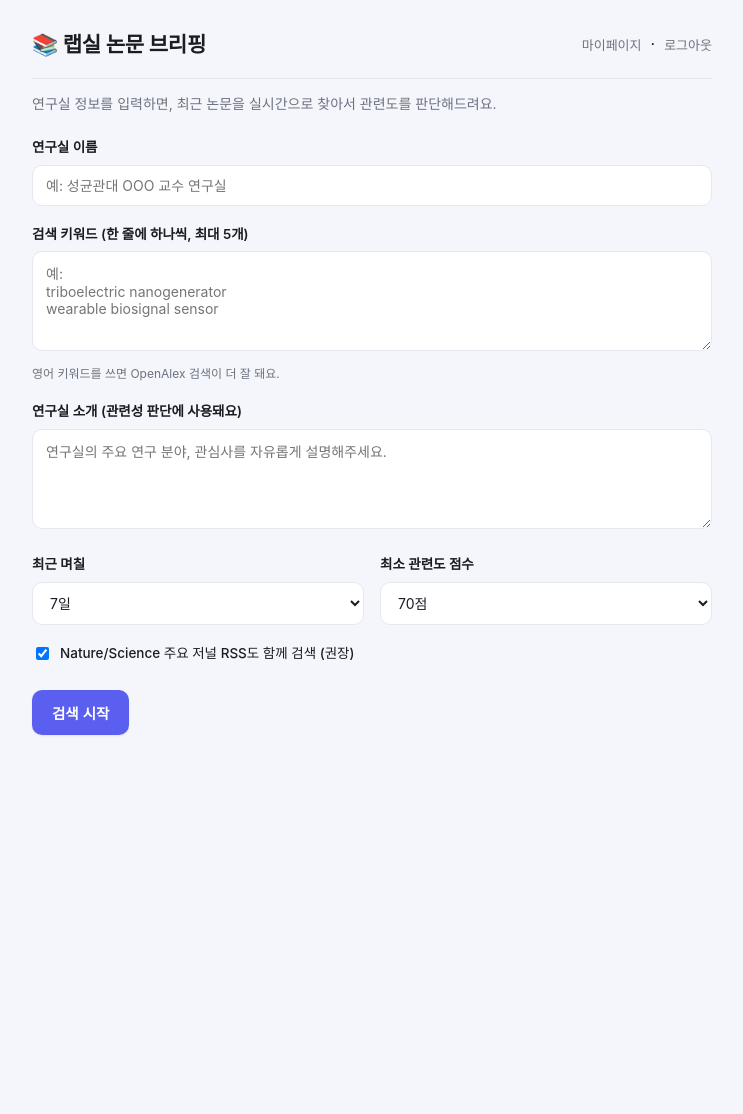
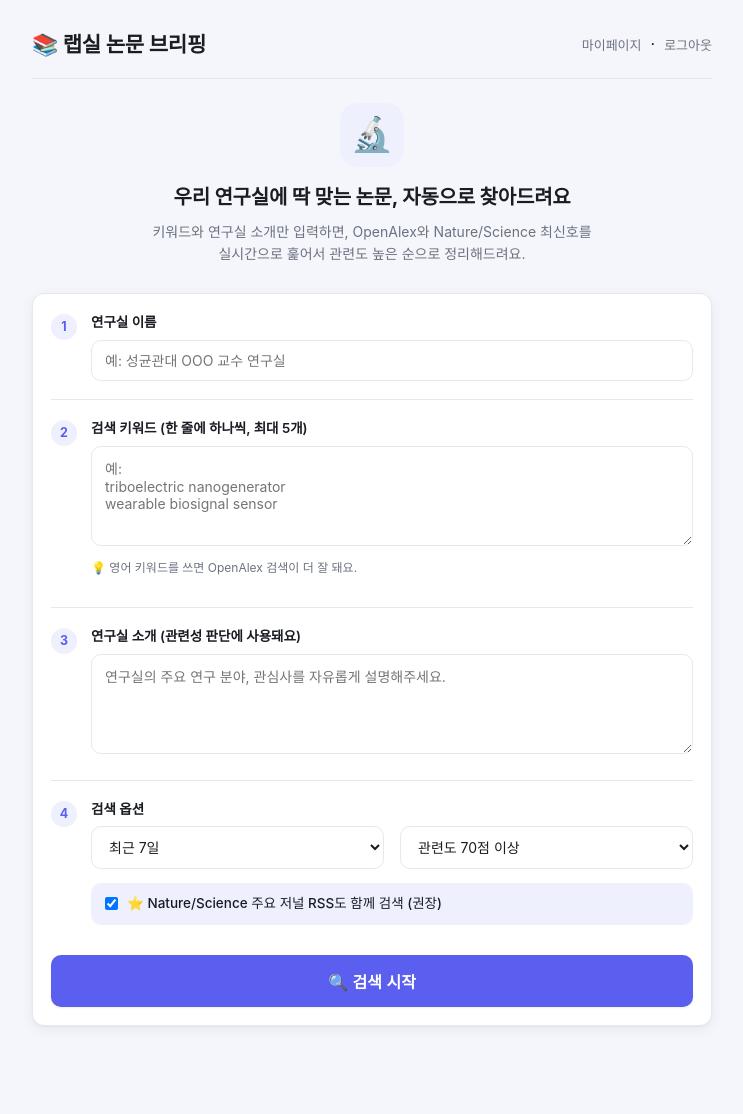
Before and after one commit to zooz2021zooz-del/journal-briefing, a Flask app: page / in a window 1280 px wide. Shown: the whole page, without its empty margins (268-1011 px from the left). Before the commit the page ends 736 px from the top, so only its background shows below. Run offline with Flask 3, Linux system fonts and the light colour scheme; the visitor is signed in with stand-in values (Sample User, id 1).

Commit message:
Add session timeout, mypage pagination/filters, and redesign the search page
- Sessions now expire after 6h of inactivity instead of persisting
  indefinitely on browser cookie retention quirks
- Mypage replaces unbounded scroll with server-side pagination
  (20/page) plus relevance-score and Nature/Science-only filters,
  implemented via Supabase range()/gte()/or_() queries
- Remove the redundant Web Share/clipboard "선택 항목 공유" button now
  that in-app email sharing covers that need
- Redesign the search landing page with a hero section and numbered
  form steps

Co-Authored-By: Claude Sonnet 5 <noreply@anthropic.com>

```diff
--- a/web/app.py
+++ b/web/app.py
@@ -3,6 +3,7 @@ import secrets
 import threading
 import time
 import uuid
+from datetime import timedelta
 
 from flask import Flask, render_template, request, redirect, url_for, session, jsonify
 
@@ -20,6 +21,9 @@ from paper_search import (
 app = Flask(__name__)
 app.secret_key = os.environ.get("FLASK_SECRET_KEY") or secrets.token_hex(32)
 app.jinja_env.globals["is_top_journal"] = is_top_journal
+# 로그인이 브라우저 쿠키 보존 정책과 상관없이 무기한 유지되지 않도록,
+# 마지막 활동 기준 6시간이 지나면 다시 비밀번호를 입력하게 합니다.
+app.config["PERMANENT_SESSION_LIFETIME"] = timedelta(hours=6)
 
 SITE_PASSWORD = os.environ.get("SITE_PASSWORD")
 
@@ -56,6 +60,7 @@ def require_login():
         return
     if not session.get("authed"):
         return redirect(url_for("login"))
+    session.permanent = True  # 활동이 있을 때마다 만료 시각을 뒤로 미룹니다 (sliding expiration)
 
 
 @app.route("/login", methods=["GET", "POST"])
@@ -147,10 +152,30 @@ def search_result(job_id):
     )
 
 
+MYPAGE_PER_PAGE = 20
+
+
 @app.route("/mypage")
 def mypage():
-    history = fetch_web_history()
-    return render_template("mypage.html", history=history, history_enabled=bool(_supabase_client))
+    page = request.args.get("page", 1, type=int) or 1
+    page = max(1, page)
+    min_score = request.args.get("min_score", 0, type=int) or 0
+    top_only = request.args.get("top_only") == "1"
+
+    history, total = fetch_web_history(page=page, per_page=MYPAGE_PER_PAGE, min_score=min_score, top_only=top_only)
+    total_pages = max(1, (total + MYPAGE_PER_PAGE - 1) // MYPAGE_PER_PAGE)
+    page = min(page, total_pages)
+
+    return render_template(
+        "mypage.html",
+        history=history,
+        history_enabled=bool(_supabase_client),
+        page=page,
+        total_pages=total_pages,
+        total=total,
+        min_score=min_score,
+        top_only=top_only,
+    )
 
 
 @app.route("/mypage/reset", methods=["POST"])
--- a/web/paper_search.py
+++ b/web/paper_search.py
@@ -353,22 +353,27 @@ def reset_web_history():
         return False
 
 
-def fetch_web_history(limit=200):
-    """마이페이지에 보여줄 누적 검색 기록을 최신순으로 가져옵니다."""
+def fetch_web_history(page=1, per_page=20, min_score=0, top_only=False):
+    """
+    마이페이지에 보여줄 누적 검색 기록을 최신순으로, 필터/페이지 단위로 가져옵니다.
+    (papers, total_count) 튜플을 반환합니다.
+    """
     if not _supabase_client:
-        return []
+        return [], 0
     try:
-        response = (
-            _supabase_client.table("web_papers")
-            .select("*")
-            .order("created_at", desc=True)
-            .limit(limit)
-            .execute()
-        )
-        return response.data
+        query = _supabase_client.table("web_papers").select("*", count="exact")
+        if min_score:
+            query = query.gte("relevance_score", min_score)
+        if top_only:
+            query = query.or_("journal.ilike.nature%,journal.ilike.science%")
+
+        start = (page - 1) * per_page
+        end = start + per_page - 1
+        response = query.order("created_at", desc=True).range(start, end).execute()
+        return response.data, (response.count or 0)
     except Exception as e:
         print(f"[경고] web_papers 조회 실패: {e}")
-        return []
+        return [], 0
 
 
 def run_search(keywords, lab_profile, days_back=7, min_score=70, include_rss=True):
--- a/web/templates/base.html
+++ b/web/templates/base.html
@@ -144,6 +144,59 @@
   }
   .top-bar a { color: var(--muted); font-size: 13px; text-decoration: none; font-weight: 500; }
   .top-bar a:hover { color: var(--accent); }
+  .hero { text-align: center; padding: 12px 8px 28px; }
+  .hero-icon {
+    font-size: 34px;
+    width: 64px;
+    height: 64px;
+    margin: 0 auto 14px;
+    display: flex;
+    align-items: center;
+    justify-content: center;
+    background: var(--accent-soft);
+    border-radius: 18px;
+  }
+  .hero-title { font-size: 20px; margin: 0 0 8px; letter-spacing: -0.01em; }
+  .hero-subtitle { color: var(--muted); font-size: 14px; max-width: 440px; margin: 0 auto; }
+  .form-card { border-left: 1px solid var(--border); }
+  .form-section {
+    display: flex;
+    gap: 14px;
+    padding: 18px 0;
+    border-bottom: 1px solid var(--border);
+  }
+  .form-section:first-child { padding-top: 0; }
+  .form-section:last-of-type { border-bottom: none; padding-bottom: 4px; }
+  .step-num {
+    flex-shrink: 0;
+    width: 26px;
+    height: 26px;
+    border-radius: 50%;
+    background: var(--accent-soft);
+    color: var(--accent);
+    font-size: 12.5px;
+    font-weight: 700;
+    display: flex;
+    align-items: center;
+    justify-content: center;
+    margin-top: 2px;
+  }
+  .step-body { flex: 1; min-width: 0; }
+  .step-body label:first-child { margin-top: 0; }
+  .toggle-chip {
+    display: flex;
+    align-items: center;
+    gap: 9px;
+    margin-top: 14px;
+    padding: 10px 14px;
+    background: var(--accent-soft);
+    border-radius: 10px;
+    font-size: 13.5px;
+    font-weight: 500;
+    cursor: pointer;
+  }
+  .toggle-chip input { width: auto; margin: 0; }
+  #submit-btn { width: 100%; text-align: center; font-size: 16px; padding: 14px; }
   @media (prefers-color-scheme: dark) {
     :root {
       --bg: #14151b;
--- a/web/templates/index.html
+++ b/web/templates/index.html
@@ -1,46 +1,69 @@
 {% extends "base.html" %}
 {% block content %}
-<p class="subtitle">연구실 정보를 입력하면, 최근 논문을 실시간으로 찾아서 관련도를 판단해드려요.</p>
+<div class="hero">
+  <div class="hero-icon">🔬</div>
+  <h2 class="hero-title">우리 연구실에 딱 맞는 논문, 자동으로 찾아드려요</h2>
+  <p class="hero-subtitle">키워드와 연구실 소개만 입력하면, OpenAlex와 Nature/Science 최신호를 실시간으로 훑어서 관련도 높은 순으로 정리해드려요.</p>
+</div>
 
-<form method="post" action="{{ url_for('search') }}" id="search-form">
+<form method="post" action="{{ url_for('search') }}" id="search-form" class="card form-card">
+  <div class="form-section">
+    <span class="step-num">1</span>
+    <div class="step-body">
       <label for="lab_name">연구실 이름</label>
       <input type="text" id="lab_name" name="lab_name" placeholder="예: 성균관대 OOO 교수 연구실">
+    </div>
+  </div>
 
+  <div class="form-section">
+    <span class="step-num">2</span>
+    <div class="step-body">
       <label for="keywords">검색 키워드 (한 줄에 하나씩, 최대 {{ max_keywords }}개)</label>
       <textarea id="keywords" name="keywords" placeholder="예:&#10;triboelectric nanogenerator&#10;wearable biosignal sensor" required></textarea>
-  <p class="hint">영어 키워드를 쓰면 OpenAlex 검색이 더 잘 돼요.</p>
+      <p class="hint">💡 영어 키워드를 쓰면 OpenAlex 검색이 더 잘 돼요.</p>
+    </div>
+  </div>
 
+  <div class="form-section">
+    <span class="step-num">3</span>
+    <div class="step-body">
       <label for="lab_profile">연구실 소개 (관련성 판단에 사용돼요)</label>
       <textarea id="lab_profile" name="lab_profile" placeholder="연구실의 주요 연구 분야, 관심사를 자유롭게 설명해주세요." required></textarea>
+    </div>
+  </div>
 
+  <div class="form-section">
+    <span class="step-num">4</span>
+    <div class="step-body">
+      <label style="margin-top:0;">검색 옵션</label>
       <div class="row">
         <div>
-      <label for="days_back">최근 며칠</label>
           <select id="days_back" name="days_back">
-        <option value="3">3일</option>
-        <option value="7" selected>7일</option>
-        <option value="14">14일</option>
-        <option value="30">30일</option>
+            <option value="3">최근 3일</option>
+            <option value="7" selected>최근 7일</option>
+            <option value="14">최근 14일</option>
+            <option value="30">최근 30일</option>
           </select>
         </div>
         <div>
-      <label for="min_score">최소 관련도 점수</label>
           <select id="min_score" name="min_score">
-        <option value="50">50점</option>
-        <option value="60">60점</option>
-        <option value="70" selected>70점</option>
-        <option value="80">80점</option>
+            <option value="50">관련도 50점 이상</option>
+            <option value="60">관련도 60점 이상</option>
+            <option value="70" selected>관련도 70점 이상</option>
+            <option value="80">관련도 80점 이상</option>
           </select>
         </div>
       </div>
 
-  <label style="display:flex; align-items:center; gap:8px; font-weight:500; margin-top:18px;">
-    <input type="checkbox" id="include_rss" name="include_rss" checked style="width:auto;">
-    Nature/Science 주요 저널 RSS도 함께 검색 (권장)
+      <label class="toggle-chip">
+        <input type="checkbox" id="include_rss" name="include_rss" checked>
+        <span>⭐ Nature/Science 주요 저널 RSS도 함께 검색 (권장)</span>
       </label>
+    </div>
+  </div>
 
-  <button type="submit" id="submit-btn">검색 시작</button>
-  <p class="hint" id="loading-hint" style="display:none;">검색 중이에요. 논문 수에 따라 1~2분 정도 걸릴 수 있어요...</p>
+  <button type="submit" id="submit-btn">🔍 검색 시작</button>
+  <p class="hint" id="loading-hint" style="display:none; text-align:center;">검색 중이에요. 논문 수에 따라 1~2분 정도 걸릴 수 있어요...</p>
 </form>
 
 <script>
```
Also changed, not shown: web/templates/mypage.html (+30 -29 lines). Lines whose indentation alone changed are shown as unchanged.
